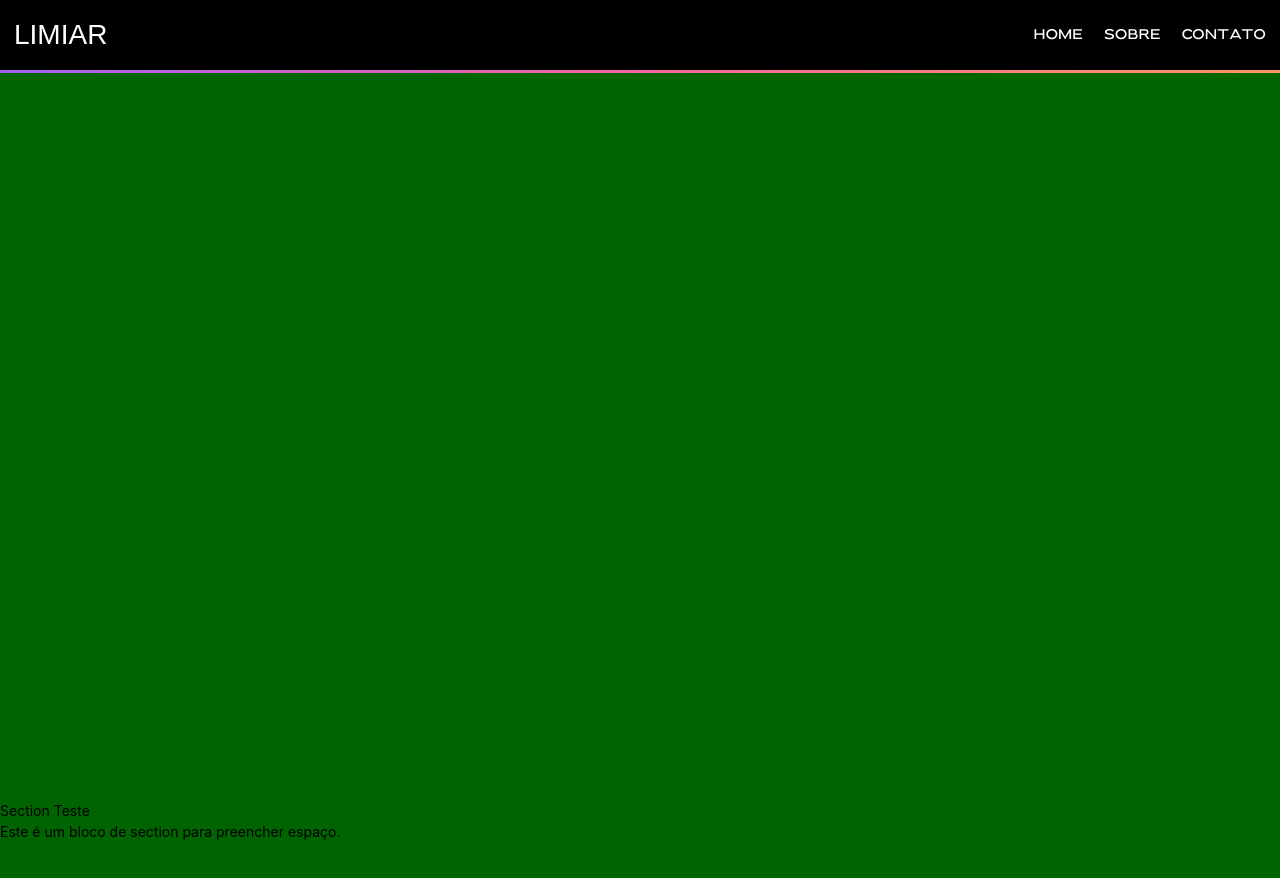
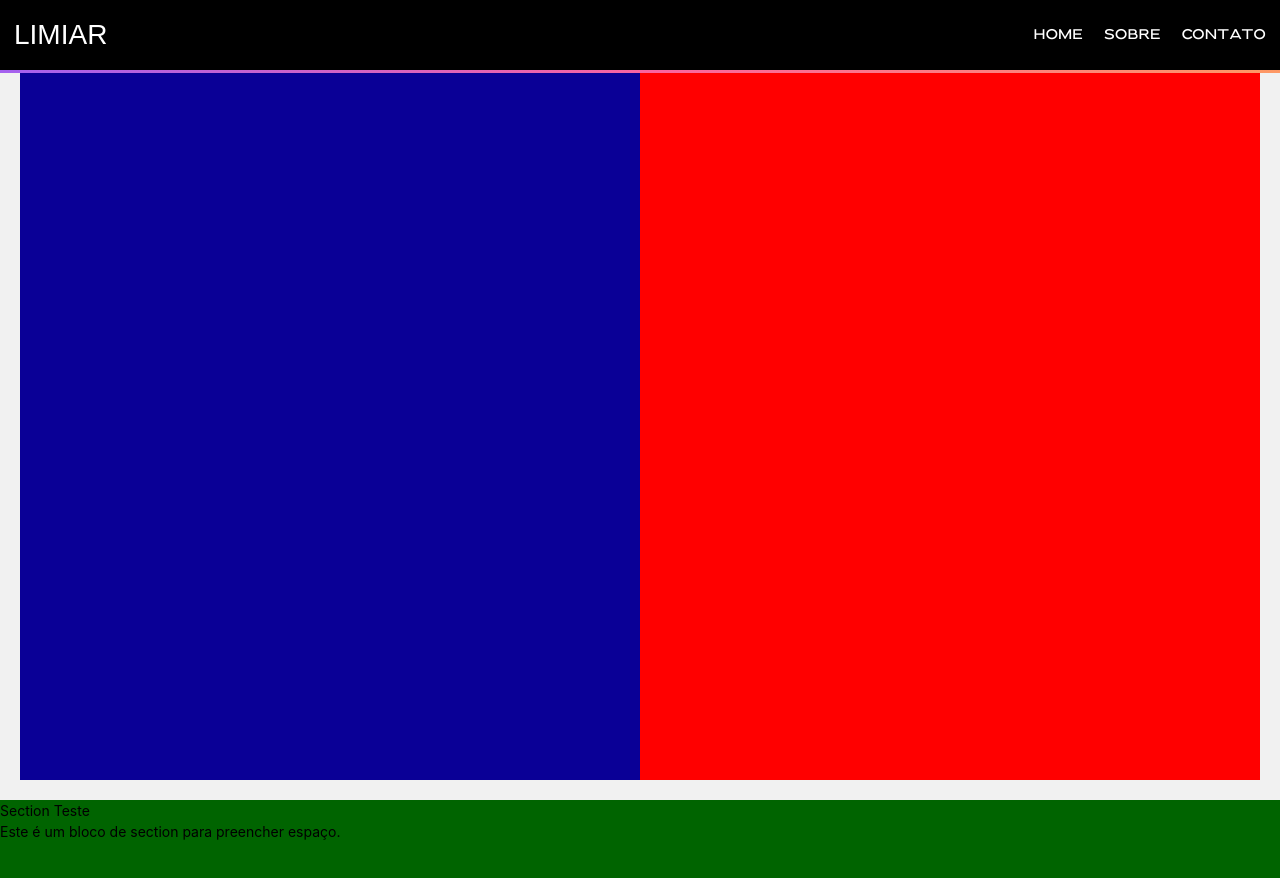
Before and after one commit to Holandara/site-curso, a React (Create React App) app: page / in a window 1280 px wide. Shown: the top 878 px of the page. Built offline with nearby package versions, Linux system fonts and the light colour scheme; a web font is replaced by a local one.

Commit message:
Main-fix1

```diff
--- a/src/App.js
+++ b/src/App.js
@@ -1,6 +1,7 @@
 import React, { useState } from "react";
 import "./App.css";
 import Header from "./components/HeaderSection/Header.js";
+import Main from "./components/Section1/Main.js";
 import Section1 from "./components/Section1/MainSection.js";
 import Section2 from "./components/Section2/LearnSection.js";
 import Section3 from "./components/Section3/InvestSection.js";
@@ -9,12 +10,10 @@ import Modal from "./components/Adicional/Modal/Modal.jsx"; // Importe o Modal
 import SectionTeste from "./components/Adicional/Section-teste.js"; // Importe o SectionTeste
 
 function App() {
-  const [isOpen, setIsOpen] = useState(false);
-  const [selectedCourse, setSelectedCourse] = useState(null);
-
   return (
     <div className="App">
       <Header />
+      <Main/>
       <SectionTeste />
       <SectionTeste/>
     </div>
--- /dev/null
+++ b/src/components/Section1/Main.css
@@ -0,0 +1,20 @@
+.App-main {
+  display: flex;
+  justify-content: space-around; /* Distribute space between the blocks */
+  align-items: center;
+  height: 100vh;
+  background-color: #f1f1f1;
+  padding: 20px; /* Add some padding */
+}
+
+.left-block {
+  background-color: #0a0096;
+  height: 100%;
+    width: 50%; /* Example background color */
+}
+
+.right-block {
+    height: 100%;
+    width: 50%;
+  background-color: #ff0000; /* Example background color */
+}
--- /dev/null
+++ b/src/components/Section1/Main.js
@@ -0,0 +1,22 @@
+import React from "react";
+import "./Main.css";
+
+const MainSection = () => {
+  return (
+    <main className="App-main" id="home">
+      <div className="left-block">
+        {/* Content for the left block */}
+        <div></div>
+        <div></div>
+
+      </div>
+      <div className="right-block">
+        {/* Content for the right block */}
+        <h1>Right Block</h1>
+        <p>This is the content for the right block.</p>
+      </div>
+    </main>
+  );
+};
+
+export default MainSection;
```
